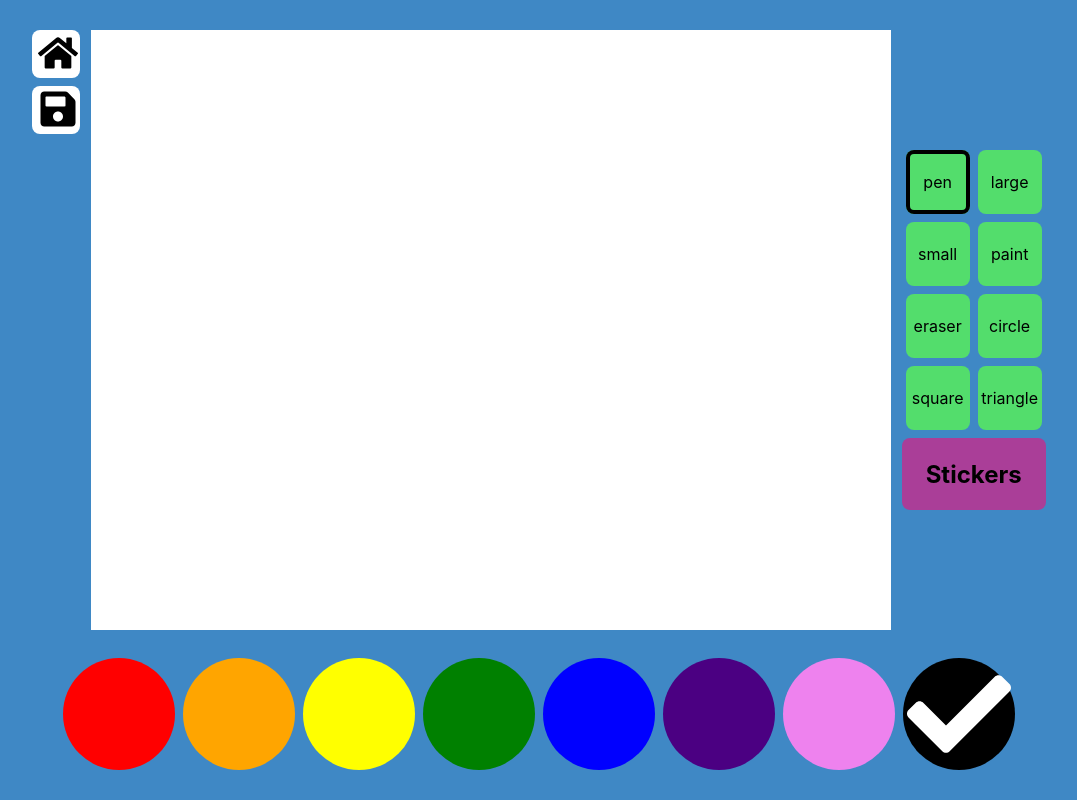
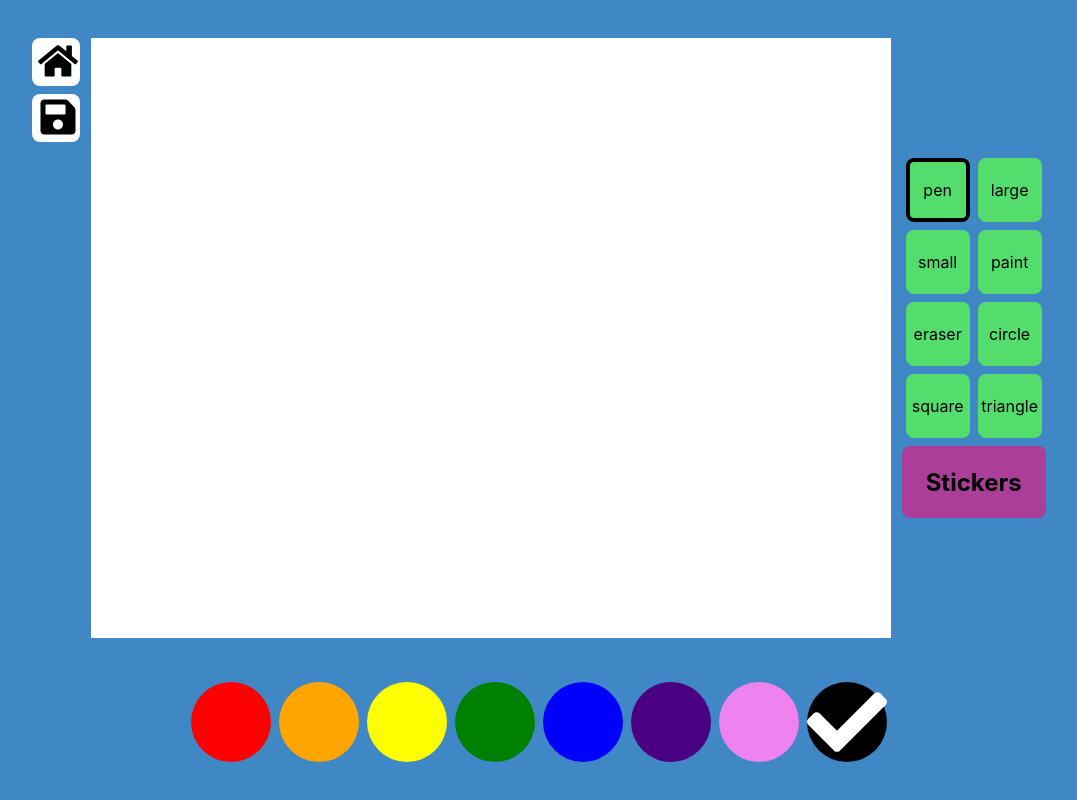
Before and after one commit to st970703/Group-19-Orange-Ox, a React (Create React App) app in the folder frontend/: page /1/canvas/1 in a window 1280 px wide. Shown: the whole page, without its empty margins (101-1178 px from the left). Built offline with nearby package versions, Linux system fonts and the light colour scheme.

Commit message:
Fix height bug

```diff
--- a/frontend/src/Canvas.module.css
+++ b/frontend/src/Canvas.module.css
@@ -94,7 +94,7 @@
 }
 
 .bottomInterface {
-  height: 112px;
+  height: 80px;
   display: flex;
   flex-direction: row;
   justify-content: center;
@@ -102,8 +102,8 @@
 }
 
 .color {
-  height: 112px;
-  width: 112px;
+  height: 80px;
+  width: 80px;
   margin: 0 4px;
   border-radius: 50%;
   display: flex;
```
